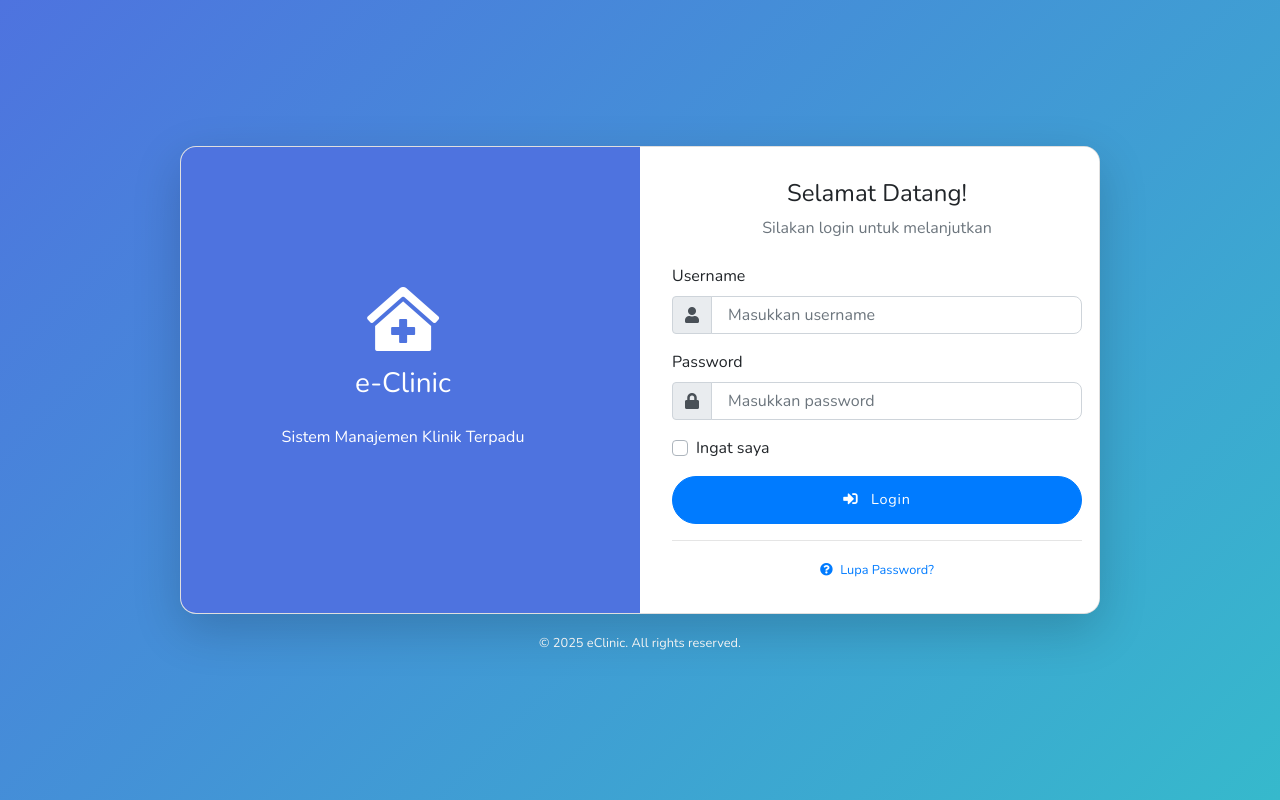
After one commit to leaksopan/eClinicDemo, a CodeIgniter app: the page made by application/views/auth/login.php in a window 1280 px wide. The commit adds this page. Run offline with CodeIgniter, Linux system fonts and the light colour scheme.

Commit message:
V0.1.1 Added Login

```diff
--- a/application/config/autoload.php
+++ b/application/config/autoload.php
@@ -89,7 +89,7 @@ $autoload['drivers'] = array();
 |
 |	$autoload['helper'] = array('url', 'file');
 */
-$autoload['helper'] = array('url', 'form', 'text');
+$autoload['helper'] = array('url', 'form', 'text', 'auth');
 
 /*
 | -------------------------------------------------------------------
--- a/application/controllers/Dashboard.php
+++ b/application/controllers/Dashboard.php
@@ -5,6 +5,9 @@ class Dashboard extends CI_Controller {
 
     public function __construct() {
         parent::__construct();
+        // Cek apakah pengguna sudah login
+        check_auth();
+
         $this->load->model('Surat_model');
         $this->load->helper('date');
     }
@@ -17,8 +20,11 @@ class Dashboard extends CI_Controller {
 
         // Mengambil data untuk statistik
         $data['total_surat'] = $this->Surat_model->count_all_surat();
+        $data['user'] = get_current_user();
 
         // Tampilkan view
+        $this->load->view('templates/header', $data);
         $this->load->view('dashboard/index', $data);
+        $this->load->view('templates/footer');
     }
 }
--- a/application/controllers/Welcome.php
+++ b/application/controllers/Welcome.php
@@ -20,6 +20,7 @@ class Welcome extends CI_Controller {
 	 */
 	public function index()
 	{
-		$this->load->view('welcome_message');
+		// Redirect ke halaman login
+		redirect('auth');
 	}
 }
--- /dev/null
+++ b/application/helpers/auth_helper.php
@@ -0,0 +1,127 @@
+<?php
+defined('BASEPATH') OR exit('No direct script access allowed');
+
+/**
+ * Helper untuk autentikasi dan otorisasi pengguna
+ */
+
+if (!function_exists('is_logged_in')) {
+    /**
+     * Memeriksa apakah pengguna sudah login
+     *
+     * @return boolean
+     */
+    function is_logged_in() {
+        $CI =& get_instance();
+        return (bool) $CI->session->userdata('logged_in');
+    }
+}
+
+if (!function_exists('check_auth')) {
+    /**
+     * Memeriksa autentikasi dan redirect ke halaman login jika belum login
+     */
+    function check_auth() {
+        $CI =& get_instance();
+        if (!is_logged_in()) {
+            $CI->session->set_flashdata('error', 'Anda harus login terlebih dahulu');
+            redirect('auth');
+        }
+    }
+}
+
+if (!function_exists('is_admin')) {
+    /**
+     * Memeriksa apakah pengguna adalah administrator
+     *
+     * @return boolean
+     */
+    function is_admin() {
+        $CI =& get_instance();
+        return (is_logged_in() && $CI->session->userdata('role') === 'Administrator');
+    }
+}
+
+if (!function_exists('check_admin')) {
+    /**
+     * Memeriksa apakah pengguna adalah administrator
+     * Redirect ke dashboard jika bukan admin
+     */
+    function check_admin() {
+        $CI =& get_instance();
+        if (!is_admin()) {
+            $CI->session->set_flashdata('error', 'Anda tidak memiliki akses ke halaman tersebut');
+            redirect('dashboard');
+        }
+    }
+}
+
+if (!function_exists('check_role')) {
+    /**
+     * Memeriksa apakah pengguna memiliki role tertentu
+     *
+     * @param string|array $allowed_roles Role yang diizinkan akses
+     * @param string $redirect_to URL redirect jika tidak punya akses
+     * @return boolean
+     */
+    function check_role($allowed_roles, $redirect_to = 'dashboard') {
+        $CI =& get_instance();
+
+        // Pastikan pengguna sudah login
+        if (!is_logged_in()) {
+            $CI->session->set_flashdata('error', 'Anda harus login terlebih dahulu');
+            redirect('auth');
+            return false;
+        }
+
+        // Konversi role tunggal ke array
+        if (!is_array($allowed_roles)) {
+            $allowed_roles = [$allowed_roles];
+        }
+
+        // Periksa admin selalu dapat akses
+        if (is_admin()) {
+            return true;
+        }
+
+        // Periksa pengguna memiliki role yang sesuai
+        $user_role = $CI->session->userdata('role');
+        if (in_array($user_role, $allowed_roles)) {
+            return true;
+        }
+
+        // Jika tidak punya akses, redirect
+        $CI->session->set_flashdata('error', 'Anda tidak memiliki akses ke halaman tersebut');
+        redirect($redirect_to);
+        return false;
+    }
+}
+
+if (!function_exists('get_current_user')) {
+    /**
+     * Mendapatkan data pengguna yang sedang login
+     *
+     * @param string $field Field yang ingin diambil, null untuk semua
+     * @return mixed
+     */
+    function get_current_user($field = null) {
+        $CI =& get_instance();
+
+        if (!is_logged_in()) {
+            return null;
+        }
+
+        if ($field) {
+            return $CI->session->userdata($field);
+        }
+
+        return [
+            'user_id' => $CI->session->userdata('user_id'),
+            'username' => $CI->session->userdata('username'),
+            'name' => $CI->session->userdata('name'),
+            'email' => $CI->session->userdata('email'),
+            'role_id' => $CI->session->userdata('role_id'),
+            'role' => $CI->session->userdata('role')
+        ];
+    }
+}
--- /dev/null
+++ b/application/views/auth/login.php
@@ -0,0 +1,159 @@
+<!DOCTYPE html>
+<html lang="id">
+<head>
+    <meta charset="utf-8">
+    <meta name="viewport" content="width=device-width, initial-scale=1, shrink-to-fit=no">
+    <meta name="description" content="eClinic - Sistem Informasi Klinik">
+    <meta name="author" content="eClinic">
+    <title><?= $title ?? 'Login'; ?> | eClinic</title>
+
+    <!-- Bootstrap CSS -->
+    <link rel="stylesheet" href="https://cdn.jsdelivr.net/npm/bootstrap@4.6.0/dist/css/bootstrap.min.css">
+
+    <!-- Font Awesome -->
+    <link rel="stylesheet" href="https://cdnjs.cloudflare.com/ajax/libs/font-awesome/5.15.3/css/all.min.css">
+
+    <!-- Google Fonts -->
+    <link href="https://fonts.googleapis.com/css2?family=Nunito:wght@300;400;600;700&display=swap" rel="stylesheet">
+
+    <style>
+        body {
+            font-family: 'Nunito', sans-serif;
+            background: linear-gradient(135deg, #4e73df 0%, #36b9cc 100%);
+            height: 100vh;
+            display: flex;
+            align-items: center;
+        }
+        .login-card {
+            border-radius: 1rem;
+            box-shadow: 0 1rem 3rem rgba(0, 0, 0, 0.175);
+            overflow: hidden;
+        }
+        .login-header {
+            background-color: #4e73df;
+            padding: 2rem;
+            color: white;
+            text-align: center;
+        }
+        .login-body {
+            padding: 2rem;
+            background-color: white;
+        }
+        .btn-login {
+            font-size: 0.9rem;
+            letter-spacing: 0.05rem;
+            padding: 0.75rem 1rem;
+            border-radius: 2rem;
+        }
+        .form-control {
+            border-radius: 0.5rem;
+            padding: 0.75rem 1rem;
+        }
+        .form-control-user {
+            border-radius: 10rem !important;
+        }
+        .login-image {
+            background: url('<?= base_url('assets/img/login-bg.jpg'); ?>');
+            background-position: center;
+            background-size: cover;
+            min-height: 250px;
+        }
+        .clinic-icon {
+            font-size: 4rem;
+            margin-bottom: 1rem;
+        }
+    </style>
+</head>
+
+<body>
+    <div class="container">
+        <div class="row justify-content-center">
+            <div class="col-xl-10 col-lg-12 col-md-9">
+                <div class="card login-card">
+                    <div class="card-body p-0">
+                        <div class="row">
+                            <div class="col-lg-6 d-flex flex-column justify-content-center login-header">
+                                <div class="text-center">
+                                    <i class="fas fa-clinic-medical clinic-icon"></i>
+                                    <h1 class="h3 mb-4">e-Clinic</h1>
+                                    <p class="mb-4">Sistem Manajemen Klinik Terpadu</p>
+                                </div>
+                            </div>
+                            <div class="col-lg-6 login-body">
+                                <div class="text-center mb-4">
+                                    <h2 class="h4 text-gray-900">Selamat Datang!</h2>
+                                    <p class="text-muted">Silakan login untuk melanjutkan</p>
+                                </div>
+
+                                <?php if($this->session->flashdata('success')): ?>
+                                <div class="alert alert-success alert-dismissible fade show" role="alert">
+                                    <?= $this->session->flashdata('success'); ?>
+                                    <button type="button" class="close" data-dismiss="alert" aria-label="Close">
+                                        <span aria-hidden="true">&times;</span>
+                                    </button>
+                                </div>
+                                <?php endif; ?>
+
+                                <?php if($this->session->flashdata('error')): ?>
+                                <div class="alert alert-danger alert-dismissible fade show" role="alert">
+                                    <?= $this->session->flashdata('error'); ?>
+                                    <button type="button" class="close" data-dismiss="alert" aria-label="Close">
+                                        <span aria-hidden="true">&times;</span>
+                                    </button>
+                                </div>
+                                <?php endif; ?>
+
+                                <?= form_open('auth', ['class' => 'user']); ?>
+                                    <div class="form-group">
+                                        <label for="username">Username</label>
+                                        <div class="input-group">
+                                            <div class="input-group-prepend">
+                                                <span class="input-group-text"><i class="fas fa-user"></i></span>
+                                            </div>
+                                            <input type="text" class="form-control" id="username" name="username" placeholder="Masukkan username" value="<?= set_value('username'); ?>">
+                                        </div>
+                                        <?= form_error('username', '<small class="text-danger">', '</small>'); ?>
+                                    </div>
+                                    <div class="form-group">
+                                        <label for="password">Password</label>
+                                        <div class="input-group">
+                                            <div class="input-group-prepend">
+                                                <span class="input-group-text"><i class="fas fa-lock"></i></span>
+                                            </div>
+                                            <input type="password" class="form-control" id="password" name="password" placeholder="Masukkan password">
+                                        </div>
+                                        <?= form_error('password', '<small class="text-danger">', '</small>'); ?>
+                                    </div>
+                                    <div class="form-group">
+                                        <div class="custom-control custom-checkbox">
+                                            <input type="checkbox" class="custom-control-input" id="rememberMe" name="remember_me">
+                                            <label class="custom-control-label" for="rememberMe">Ingat saya</label>
+                                        </div>
+                                    </div>
+                                    <button type="submit" class="btn btn-primary btn-block btn-login">
+                                        <i class="fas fa-sign-in-alt mr-2"></i> Login
+                                    </button>
+                                <?= form_close(); ?>
+
+                                <hr>
+                                <div class="text-center">
+                                    <a class="small" href="<?= base_url('auth/forgot_password'); ?>">
+                                        <i class="fas fa-question-circle mr-1"></i> Lupa Password?
+                                    </a>
+                                </div>
+                            </div>
+                        </div>
+                    </div>
+                </div>
+                <div class="text-center mt-3 text-white">
+                    <small>&copy; <?= date('Y'); ?> eClinic. All rights reserved.</small>
+                </div>
+            </div>
+        </div>
+    </div>
+
+    <!-- jQuery and Bootstrap Bundle -->
+    <script src="https://code.jquery.com/jquery-3.5.1.min.js"></script>
+    <script src="https://cdn.jsdelivr.net/npm/bootstrap@4.6.0/dist/js/bootstrap.bundle.min.js"></script>
+</body>
+</html>
--- a/application/views/dashboard/index.php
+++ b/application/views/dashboard/index.php
@@ -1,4 +1,4 @@
-<?php $this->load->view('templates/header'); ?>
+<?php //$this->load->view('templates/header'); ?>
 
 <div class="container-fluid">
     <div class="row">
@@ -494,4 +494,4 @@
     });
 </script>
 
-<?php $this->load->view('templates/footer'); ?>
+<?php //$this->load->view('templates/footer'); ?>
--- a/application/views/templates/header.php
+++ b/application/views/templates/header.php
@@ -135,13 +135,15 @@
                 <ul class="navbar-nav ml-auto">
                     <li class="nav-item dropdown">
                         <a class="nav-link dropdown-toggle" href="#" id="navbarDropdown" role="button" data-toggle="dropdown">
-                            <i class="fas fa-user-circle"></i> Admin
+                            <i class="fas fa-user-circle"></i> <?= $user->nama_lengkap ?? 'Guest' ?>
                         </a>
                         <div class="dropdown-menu dropdown-menu-right">
                             <a class="dropdown-item" href="#"><i class="fas fa-user-cog"></i> Profil</a>
+                            <?php if(is_admin()): ?>
                             <a class="dropdown-item" href="<?= base_url('pengguna') ?>"><i class="fas fa-users"></i> Kelola Pengguna</a>
+                            <?php endif; ?>
                             <div class="dropdown-divider"></div>
-                            <a class="dropdown-item" href="#"><i class="fas fa-sign-out-alt"></i> Logout</a>
+                            <a class="dropdown-item" href="<?= base_url('auth/logout') ?>"><i class="fas fa-sign-out-alt"></i> Logout</a>
                         </div>
                     </li>
                 </ul>
```
Also changed, not shown: application/controllers/Auth.php (added, +113 -0 lines), application/views/auth/forgot_password.php (added, +140 -0 lines).
